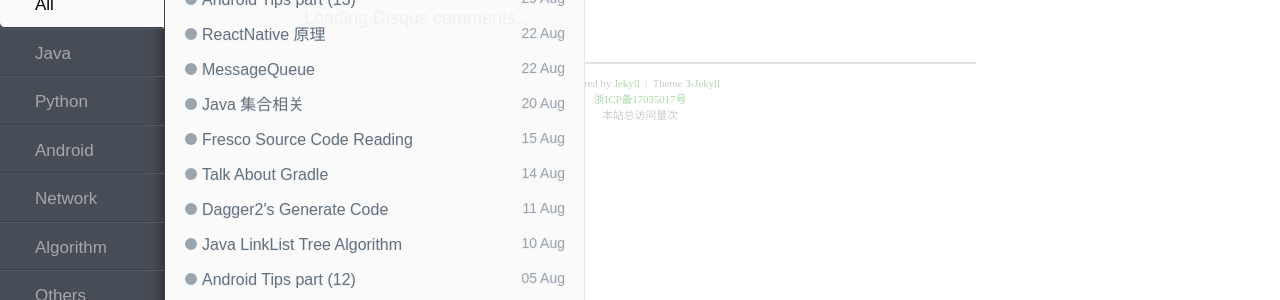
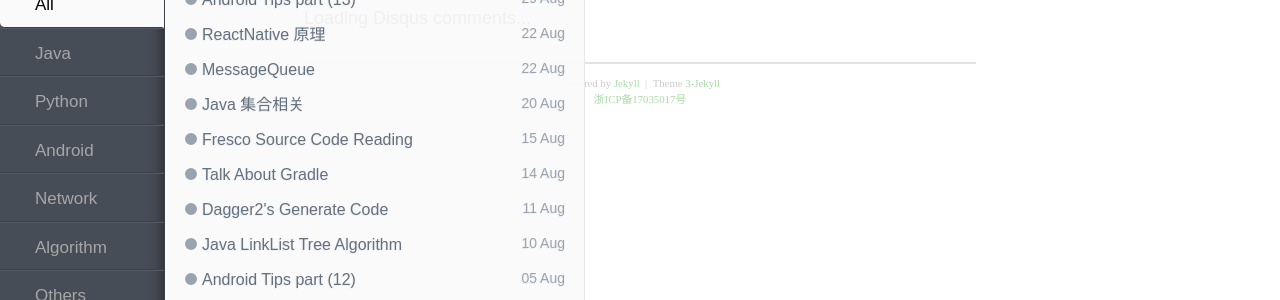
Before and after one commit to enlipan/enlipan.github.io, a Jekyll site: the page built from _posts/2017-04-25-more-about-component.md, in a window 1280 px wide. Shown: the part 232-532 px from the top of the page. Built offline with Jekyll 4.4.1, drawn with Linux system fonts in a browser that asks for light colours; nearby versions of some CDN libraries; comment, search, counter and statistics services are not loaded.

Commit message:
rm  site busuanzi

```diff
--- a/_layouts/index.html
+++ b/_layouts/index.html
@@ -72,11 +72,10 @@
 
     <!--script src="/assets/js/jquery-2.0.3.min.js"></script-->
     <script src="http://cdn.staticfile.org/jquery/2.0.3/jquery.min.js"></script>
-    <script async src="https://dn-lbstatics.qbox.me/busuanzi/2.3/busuanzi.pure.mini.js"></script>
     <script src="/assets/js/jquery.pjax.js"></script>
     <script src="/assets/js/nprogress.js"></script>
     <script src="/assets/js/script.js"></script>
-     <script>(function(){var cx = '005621555737005064366:8r-7mpsslkg';
+    <script>(function(){var cx = '005621555737005064366:8r-7mpsslkg';
      var gcse = document.createElement('script');gcse.type = 'text/javascript';
      gcse.async = true;gcse.src = (document.location.protocol == 'https:' ? 'https:' : 'http:') + '//cse.google.com/cse.js?cx=' + cx;
      var s = document.getElementsByTagName('script')[0];s.parentNode.insertBefore(gcse, s);})();</script>
--- a/_layouts/post.html
+++ b/_layouts/post.html
@@ -1,7 +1,6 @@
 ---
 layout: index
 ---
-
 <article id="post__content">
 
 <div id = "headertime">
@@ -44,5 +43,4 @@
 <br>
 <a href="http://www.miitbeian.gov.cn">浙ICP备17035017号</a>
 <br>
-<span id="busuanzi_container_site_pv">本站总访问量<span id="busuanzi_value_site_pv"></span>次</span>
 </p>
```
